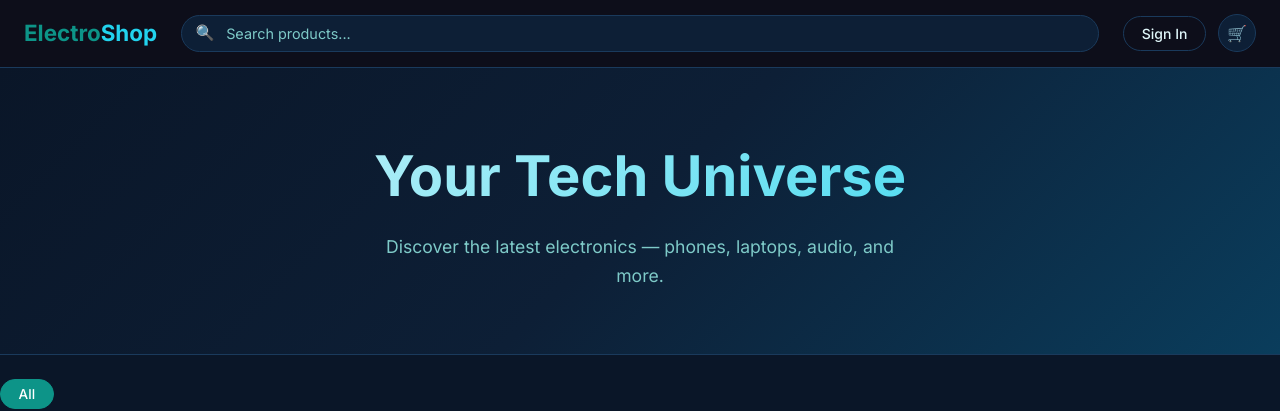
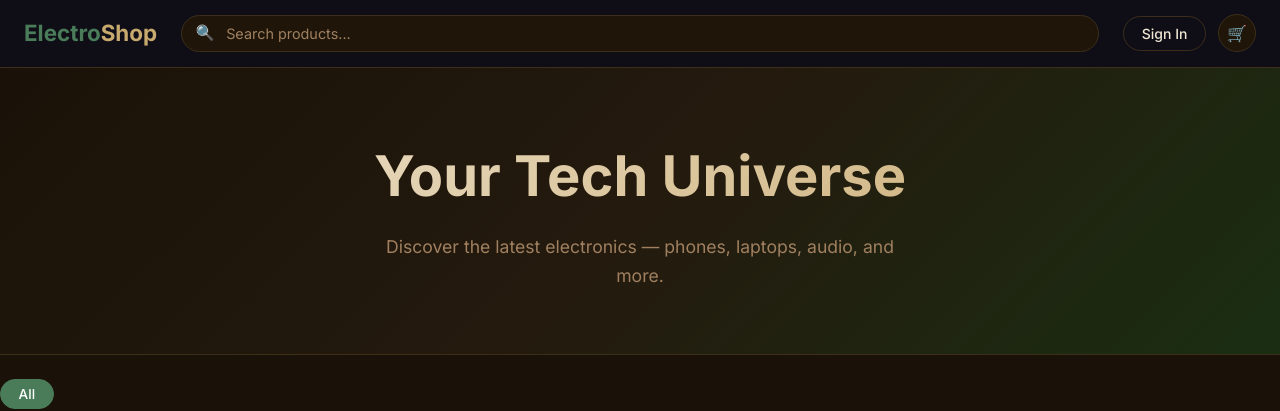
Before and after one commit to MatarCalif72/electronics-store, a React (Vite) app in the folder frontend/: page / in a window 1280 px wide. Shown: the top 411 px of the page. Built offline with nearby package versions, Linux system fonts and the light colour scheme; no server answers.

Commit message:
changed color pallet to brown and green

```diff
--- a/frontend/src/index.css
+++ b/frontend/src/index.css
@@ -1,16 +1,16 @@
 *, *::before, *::after { box-sizing: border-box; margin: 0; padding: 0; }
 
 :root {
-  --primary: #0d9488;
-  --primary-dark: #0f766e;
-  --accent: #22d3ee;
-  --bg: #0a1628;
-  --bg-card: #0f2440;
-  --bg-surface: #0d1f36;
-  --text: #e0f7fa;
-  --text-muted: #7ecac8;
-  --border: #1a3a5c;
-  --success: #06b6d4;
+  --primary: #4a7c59;
+  --primary-dark: #3a6347;
+  --accent: #c8a96e;
+  --bg: #1a1208;
+  --bg-card: #241a0e;
+  --bg-surface: #1f1609;
+  --text: #f0e6d3;
+  --text-muted: #a08060;
+  --border: #3d2e1a;
+  --success: #5a9e6f;
   --radius: 12px;
   --shadow: 0 4px 24px rgba(0,0,0,0.5);
 }
@@ -184,7 +184,7 @@ input, select {
 
 /* ── Hero ── */
 .hero {
-  background: linear-gradient(135deg, #0a1628 0%, #0d1f36 50%, #0a3d5c 100%);
+  background: linear-gradient(135deg, #1a1208 0%, #241a0e 50%, #1a2e12 100%);
   padding: 4rem 1.5rem;
   text-align: center;
   border-bottom: 1px solid var(--border);
@@ -194,7 +194,7 @@ input, select {
   font-size: clamp(2rem, 5vw, 3.5rem);
   font-weight: 700;
   margin-bottom: 0.75rem;
-  background: linear-gradient(135deg, #e0f7fa 0%, var(--accent) 100%);
+  background: linear-gradient(135deg, #f0e6d3 0%, var(--accent) 100%);
   -webkit-background-clip: text;
   -webkit-text-fill-color: transparent;
   background-clip: text;
```
